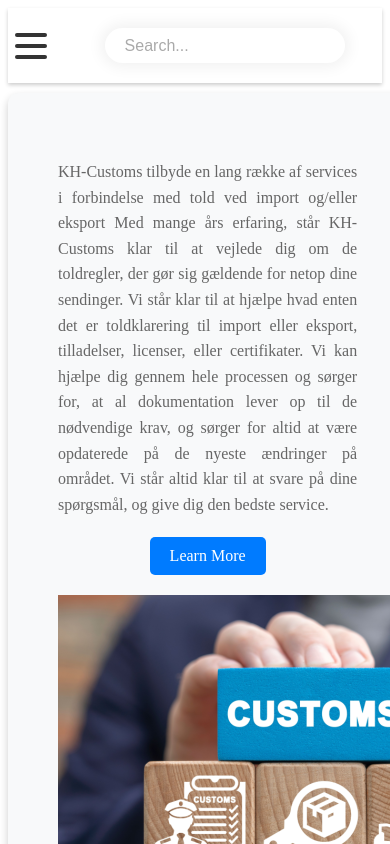
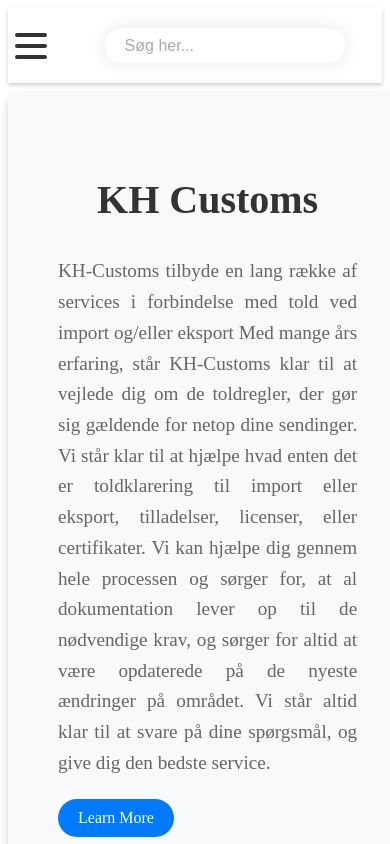
Before and after one commit to Jesperejohannsen/khCustoms, a React (Vite) app: page / in a window 390 px wide. Shown: the top 844 px of the page. Built offline with nearby package versions, Linux system fonts and the light colour scheme.

Commit message:
changing style on the button and changing layout of home section

```diff
--- a/src/components/button/button.css
+++ b/src/components/button/button.css
@@ -3,12 +3,15 @@
   padding: 10px 20px;
   color: #fff;
   background-color: #007bff;
-    border-radius: 5px;
+  border: none;
+  border-radius: 50px;
   text-decoration: none;
   text-align: center;
+  transition: background-color 0.3s ease, color 0.3s ease;
 }
 
 .button:hover {
-    background-color: #0056b3;
-    color: #fff;
+  background-color: transparent;
+  color: #007bff;
+  border: 2px solid #007bff;
 }
--- a/src/components/header/Header.tsx
+++ b/src/components/header/Header.tsx
@@ -8,11 +8,11 @@
   const [isOpen, setIsOpen] = useState(false);
 
   const menuItems = [
-    { name: "Home", route: "/" },
-    { name: "About", route: "/about" },
-    { name: "Contact", route: "/contact" },
+    { name: "Hjem", route: "/" },
+    { name: "Om KHCustom", route: "/about" },
+    { name: "Kontakt os", route: "/contact" },
     { name: "Products", route: "/products" },
-    { name: "Services", route: "/services" },
+    { name: "Vores løsninger", route: "/services" },
     // Add more items here
   ];
 
@@ -40,7 +40,7 @@
     <div className="search-bar">
       <input
         type="text"
-        placeholder="Search..."
+        placeholder="Søg her..."
         value={searchValue}
         onChange={handleSearchChange}
       />
--- a/src/components/home/HomeSection.tsx
+++ b/src/components/home/HomeSection.tsx
@@ -9,6 +9,7 @@
     <>
       <section className="home-section home-section-customs">
         <div className="home-section-content">
+        <h2 className="home-section-title">KH Customs</h2>
           <p className="home-section-text">
             KH-Customs tilbyde en lang række af services i forbindelse med told
             ved import og/eller eksport Med mange års erfaring, står KH-Customs
@@ -49,8 +50,8 @@
       </section>
 
       <section className="home-section home-section-about">
-        <div className="home-section-content">
-          <h2 className="home-section-title">Kontakt os</h2>
+        <div className="contactForm">
+          <h2 className="contactFormHeader">Kontakt os</h2>
           <ContactForm />
         </div>
       </section>
--- a/src/components/home/homeSection.css
+++ b/src/components/home/homeSection.css
@@ -1,10 +1,11 @@
 .home-section {
   display: flex;
-  flex-direction: column;
+  flex-direction: row;
+  align-items: center;
+  justify-content: space-between;
   padding: 50px;
   gap: 20px;
-  text-align: center;
-  width: 100%;
+  width: 80%;
   margin: 0 auto;
   background-color: #f8f9fa;
   border-radius: 10px;
@@ -12,8 +13,12 @@
   margin-bottom: 10px;
 }
 
+.home-section:nth-child(even) {
+  flex-direction: row-reverse;
+}
+
 .home-section-content {
-  max-width: 600px;
+  max-width: 50%;
 }
 
 .home-section-title {
@@ -31,42 +36,43 @@
 }
 
 .home-section-image {
-  width: 100%;
+  max-width: 45%;
   height: auto;
 }
 
-.button {
-  padding: 10px 20px;
-  color: #fff;
-  background-color: #007bff;
-  border-radius: 5px;
-  text-decoration: none;
-  text-align: center;
-  transition: background-color 0.3s ease;
+.contactForm {
+  width: 80%;
+  margin: 0 auto;
+  display: flex;
+  flex-direction: column;
+  justify-content: center;
 }
 
-.button:hover {
-  background-color: #0056b3;
+.contactFormHeader{
+  font-size: 2.5em;
+  color: #333;
+  font-weight: bold;
+  text-align: center;
+
 }
 
 @media (max-width: 600px) {
-  .home-section {
+  .home-section, .home-section.home-section-customs, .contactForm {
+    flex-direction: column;
     width: 80%;
     margin: 0 auto;
+  }
+
+  .home-section-content, .home-section-image,
+  .home-section.home-section-customs .home-section-content,
+  .home-section.home-section-customs .home-section-image {
+    max-width: 100%;
+  }
+  h2 {
     text-align: center;
-    display: flex;
-    flex-direction: column;
-    justify-content: center;
-  }
-  .home-section-text {
-    font-size: 1em;
-  }
-  .home-section-image {
-    max-width: 100%;
-    display: block;
-    margin: auto;
   }
   .button {
-    padding: 8px 16px;
+    display: block;
+    margin: 0 auto;
   }
 }
```
Lines whose indentation alone changed are shown as unchanged.
